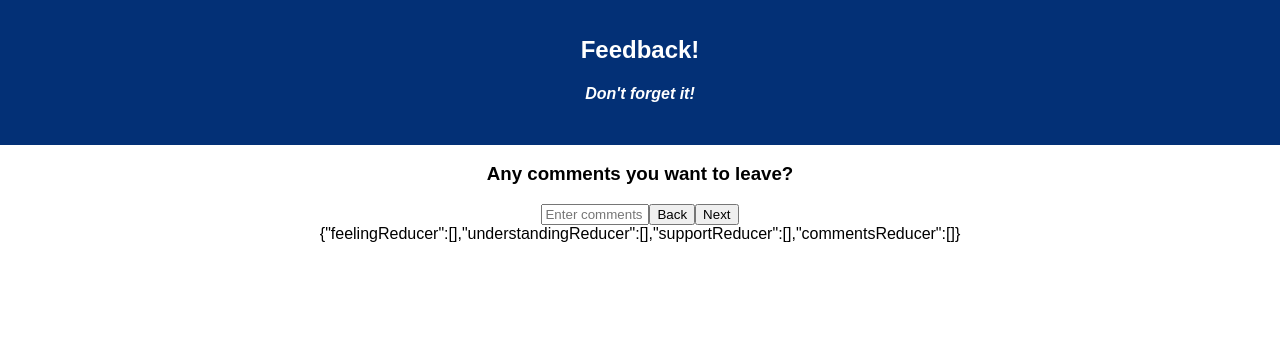
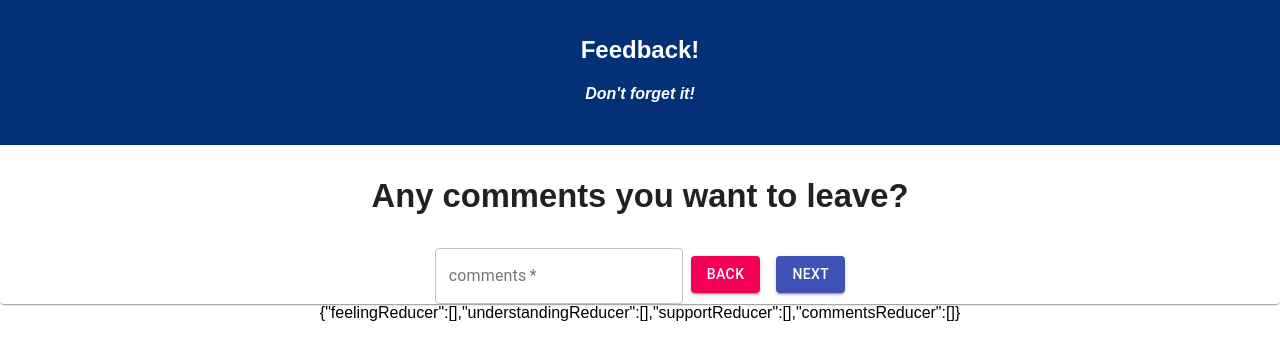
Before and after one commit to cmdornfeld/redux-feedback-loop, a React (Create React App) app: page /comments in a window 1280 px wide. Shown: the top 360 px of the page. Built offline with nearby package versions, Linux system fonts and the light colour scheme.

Commit message:
added materialUI Card, Textfield and Button to comments.js

```diff
--- a/src/components/Comments/Comments.js
+++ b/src/components/Comments/Comments.js
@@ -1,6 +1,23 @@
 import React, {Component} from 'react';
 import {connect} from 'react-redux';
 import Header from '../Header/Header';
+import { withStyles } from '@material-ui/core/styles';
+import Button from '@material-ui/core/Button';
+import Card from '@material-ui/core/Card';
+import TextField from '@material-ui/core/TextField';
+
+const styles = theme => ({
+    card: {
+      minWidth: 256,
+      fontSize: 28,
+    },
+      textField: {
+        marginLeft: theme.spacing.unit,
+      },
+      button: {
+        margin: theme.spacing.unit,
+      },
+  });
 
 class Comments extends Component {
 
@@ -28,13 +45,15 @@ class Comments extends Component {
         return (
             <>
                 <Header />
-                <div>
+                <Card className={this.props.classes.card}>
                     <h3>Any comments you want to leave?</h3>
-                    <input onChange={(event) => this.handleChange(event)} label="comments" type="text"
-                        placeholder="Enter comments" value={this.state.comments} maxLength="70" />
-                    <button onClick={this.returnToPreviousPage}>Back</button>
-                    <button onClick={this.enterCommentsInfoAndMoveForward}>Next</button>
-                </div>
+                    <TextField required label="Required" className={this.props.classes.textField} onChange={(event) => this.handleChange(event)}
+                        label="comments" type="text" placeholder="Enter comments" value={this.state.comments} variant="outlined" maxLength="70" />
+                    <Button className={this.props.classes.button} onClick={this.returnToPreviousPage}
+                        variant="contained" color="secondary">Back</Button>
+                    <Button className={this.props.classes.button} onClick={this.enterCommentsInfoAndMoveForward}
+                        variant="contained" color="primary">Next</Button>
+                </Card>
                 {JSON.stringify(this.props.reduxState)}
             </>
         )
@@ -46,4 +65,4 @@ const putReduxStateOnProps = (reduxState) => ({
     reduxState
 })
 
-export default connect(putReduxStateOnProps)(Comments);
+export default connect(putReduxStateOnProps)(withStyles(styles)(Comments));
```
